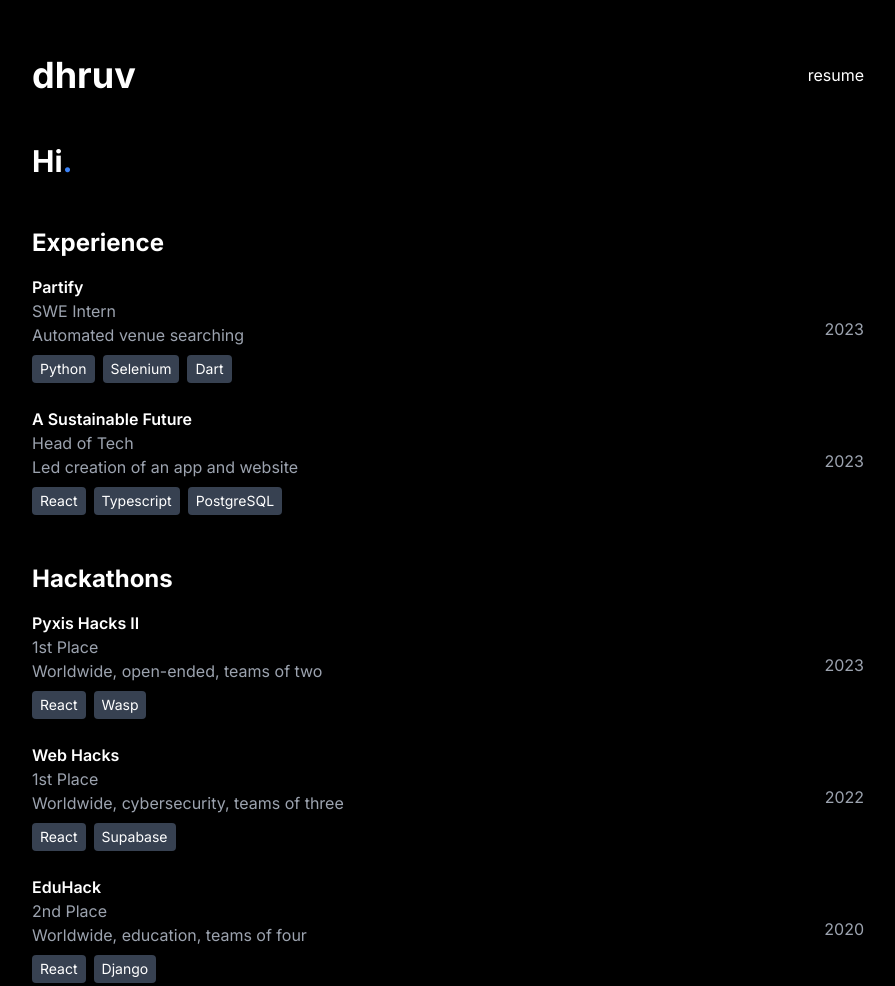
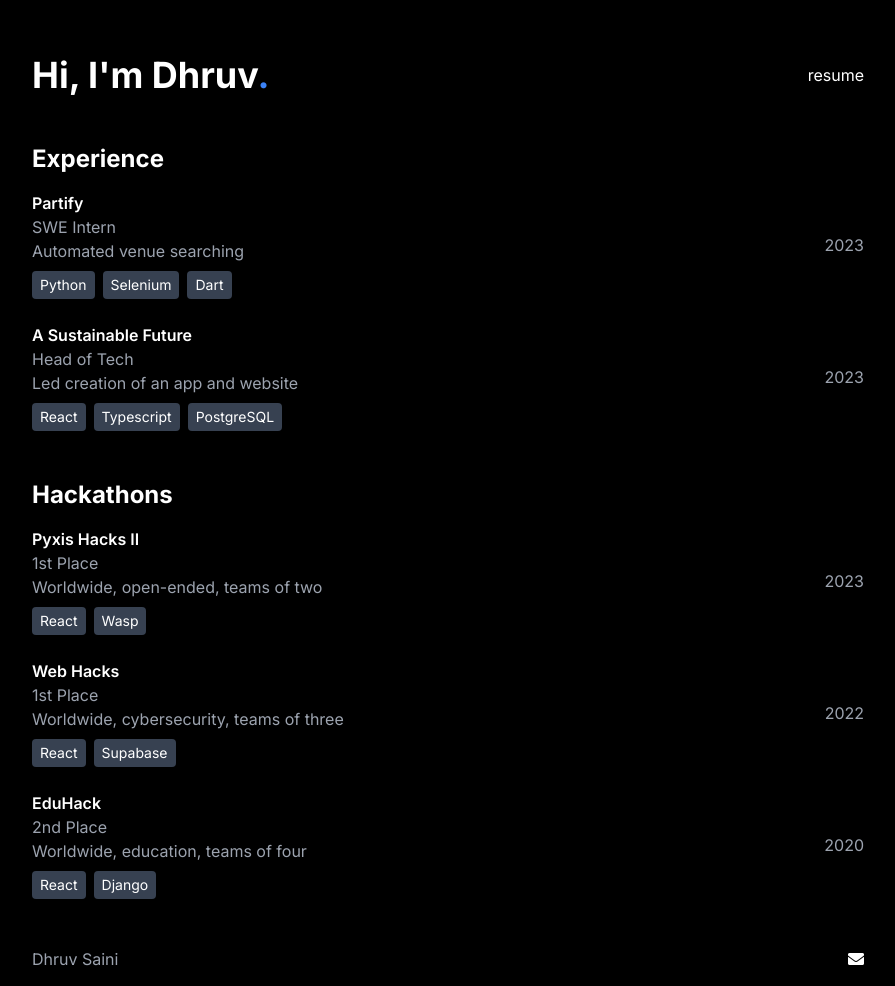
Before and after one commit to oof-baroomf/dhruvs, a plain HTML site: page index.html in a window 1280 px wide. Shown: the part 113-1099 px from the top of the page, without its empty margins (192-1087 px from the left). Drawn offline with nearby package versions, Linux system fonts and the light colour scheme.

Commit message:
Update index.html

```diff
--- a/index.html
+++ b/index.html
@@ -17,13 +17,10 @@
     <div class="container mx-auto px-[10rem] py-12">
         <br><br><br>
         <div class="flex justify-between items-center">
-            <div class="text-4xl font-bold">dhruv</div>
+            <div class="text-4xl font-bold">Hi, I'm Dhruv<span class="text-blue-500">.</span></div>
             <div class="space-x-4">
                 <a href="#" class="text-white">resume</a>
             </div>
-        </div>
-        <div class="mt-12">
-            <h1 class="text-3xl font-bold">Hi<span class="text-blue-500">.</span></h1>
         </div>
         <div class="mt-12">
             <h2 class="text-2xl font-bold">Experience</h2>
```
